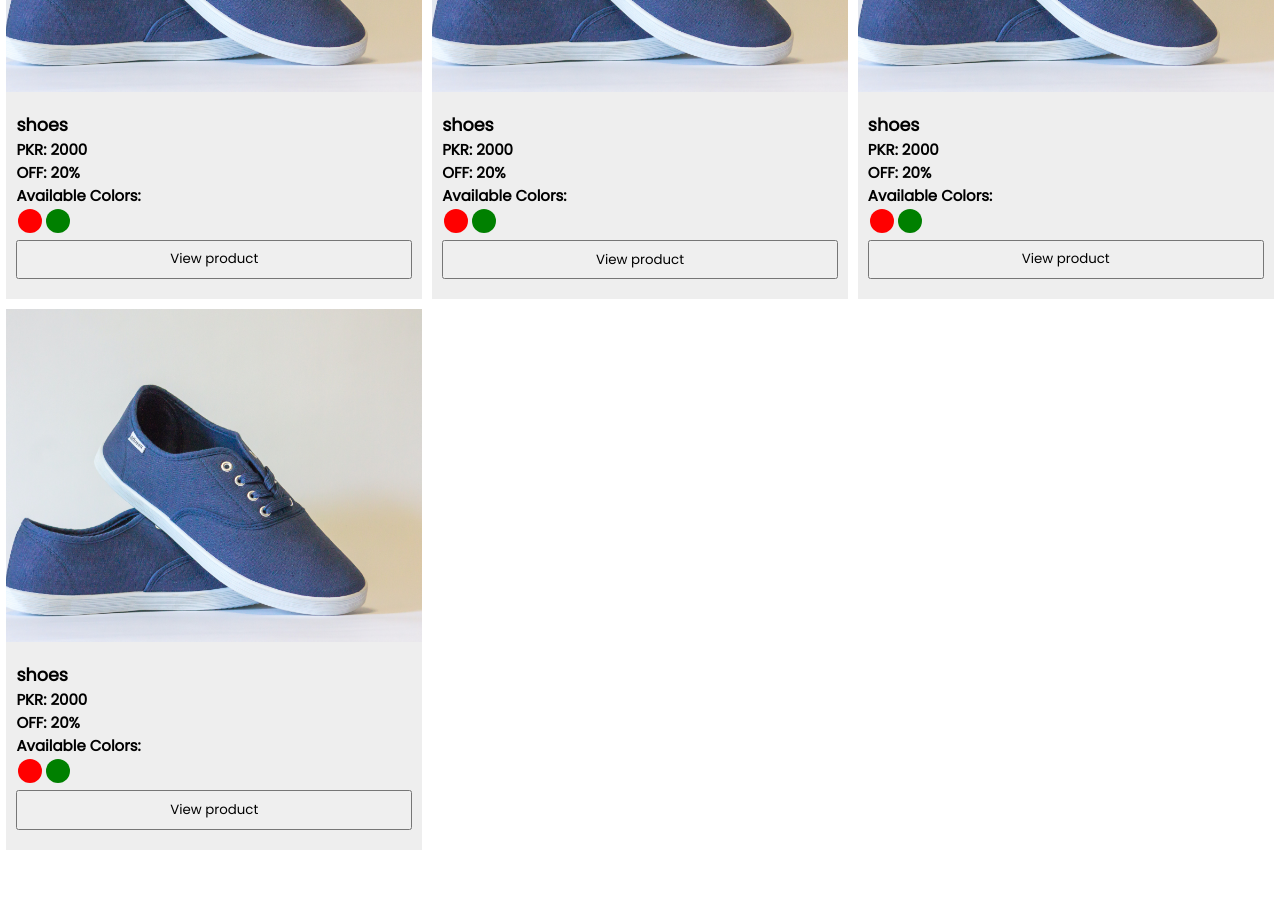
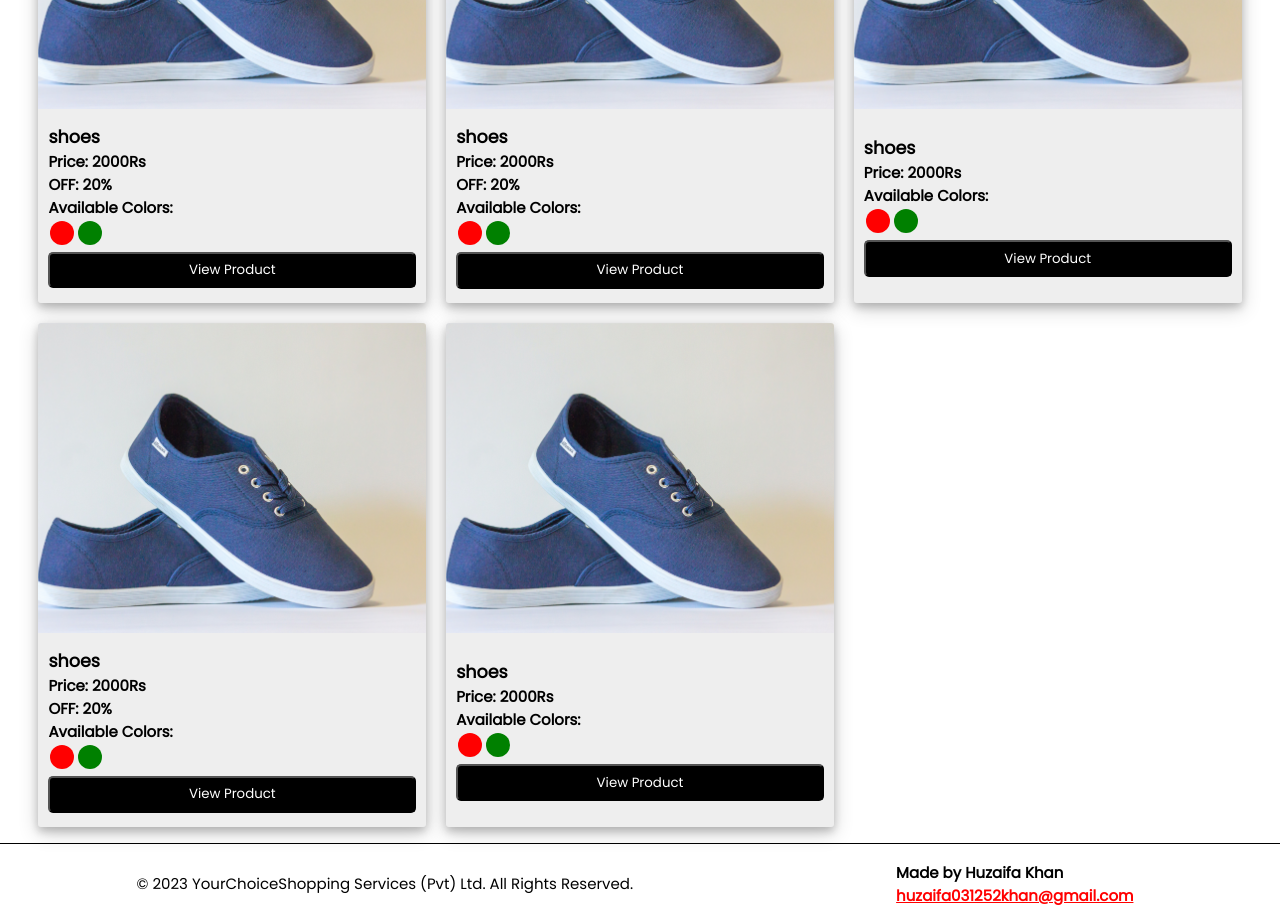
Before and after one commit to huzaifakhan0308/your-choice-frontend, a Next.js app: page /all in a window 1280 px wide. Shown: the part 440-1363 px from the top of the page. Before the commit the page ends 1290 px from the top, so only its background shows below. Built offline with nearby package versions, Linux system fonts and the light colour scheme; a web font is replaced by a local one.

Commit message:
add styles to details page

```diff
--- a/app/all/page.jsx
+++ b/app/all/page.jsx
@@ -51,7 +51,7 @@ function Page() {
       title: "shoes",
       img: shoes,
       price: "2000",
-      off: "20",
+      off: "",
       colors: ["red", "green"],
       gender: "female",
       type: "shoes",
@@ -66,6 +66,16 @@ function Page() {
       gender: "female",
       type: "shoes",
       _id: "6"
+    },
+    {
+      title: "shoes",
+      img: shoes,
+      price: "2000",
+      off: "",
+      colors: ["red", "green"],
+      gender: "female",
+      type: "shoes",
+      _id: "7"
     }
   ]
 
@@ -75,9 +85,10 @@ function Page() {
     localStorage.setItem("yourChoice-products-id", JSON.stringify(id))
   }
   return (
-    <div className={styles.container}>
+    <>
       <Navbar />
-      <h2>Explore our ALL Products Page – Your your-choice-shop for men, women, and kids products, carefully curated for your convenience</h2>
+      <main className={styles.container}>
+        <h1>Explore our ALL Products Page – Your your-choice-shop for men, women, and kids products, carefully curated for your convenience</h1>
         <div className={styles.menu}>
           <button
             className={selectedType === 'shoes' ? styles.selected : ''}
@@ -104,8 +115,8 @@ function Page() {
               <div className={styles.img} style={{ backgroundImage: `url(${e.img.src})` }} ></div>
               <div className={styles.detailDiv}>
                 <h3>{e.title}</h3>
-              <p>PKR: {e.price}</p>
-              {<p>OFF: {e.off}%</p>}
+                <p>Price: {e.price}Rs</p>
+                {e.off? <p>OFF: {e.off}%</p>: ""}
                 <div>Available Colors: <br />
                   <div className={styles.colorsDiv}>
                     {e.colors.map((color, index) => (
@@ -114,13 +125,23 @@ function Page() {
                   </div>
                 </div>
                 <Link className={styles.link} href="./details" onClick={() => setDetailsId(e._id)}>
-                <button>View product</button>
+                  <button>View Product</button>
                 </Link>
               </div>
             </div>
           ))}
         </div>
-    </div>
+      </main>
+      <footer className={styles.footer}>
+        © 2023 YourChoiceShopping Services (Pvt) Ltd. All Rights Reserved.
+        <span>
+          Made by Huzaifa Khan <br />
+          <a href='mailto:huzaifa031252khan@gmail.com' style={{ color: "red" }}>
+            huzaifa031252khan@gmail.com
+          </a>
+        </span>
+      </footer>
+    </>
   )
 }
 
--- a/app/all/page.module.css
+++ b/app/all/page.module.css
@@ -1,8 +1,13 @@
 .container {
-    display: flex;
-    flex-direction: column;
-    align-items: center;
-    width: 100%;
+  display: flex;
+  flex-direction: column;
+  align-items: center;
+  width: 100%;
+}
+
+.container h1 {
+  padding: 10px;
+  font-size: small;
 }
 
 .menu {
@@ -27,9 +32,10 @@
 .products {
   display: grid;
   grid-template-columns: repeat(1, 1fr);
-  gap: 10px;
+  gap: 20px;
   justify-items: center;
-  width: 99%;
+  width: 90%;
+  margin-top: 20px;
 }
 
 .cards {
@@ -37,6 +43,14 @@
   flex-direction: column;
   width: 100%;
   aspect-ratio: 1/1.3;
+  transition: 0.3s ease-in-out;
+  box-shadow: 0 4px 8px 0 rgba(0, 0, 0, 0.2), 0 6px 20px 0 rgba(0, 0, 0, 0.19);
+  border-radius: 3px;
+  overflow: hidden;
+}
+
+.cards:hover {
+  transform: scale(1.05);
 }
 
 .img {
@@ -78,11 +92,52 @@
 .detailDiv button {
   width: 100%;
   aspect-ratio: 1/0.1;
+  cursor: pointer;
+  background-color: black;
+  color: white;
+  border-radius: 5px;
+}
+
+.detailDiv button:hover {
+  background-color: rgba(0, 0, 0, 0);
+  color: black;
+}
+
+.detailDiv button:active {
+  background-color: rgba(0, 0, 0, 0.771);
+  color: white;
+}
+
+.footer {
+    min-height: 8vh;
+    display: flex;
+    align-items: center;
+    justify-content: space-around;
+    flex-direction: column;
+    border-top: 1px solid black;
+    font-size: small;
+    padding: 10px;
+    margin-top: 2vh;
+}
+
+.footer span {
+    font-weight: bold;
+    margin: 10px;
 }
 
 @media screen and (min-width: 550px) {
+  .container h1 {
+    font-size: x-large;
+  }
   .products {
     grid-template-columns: repeat(2, 1fr);
+    width: 94%;
+  }
+
+  .footer {
+        flex-direction: row;
+        height: 10vh;
+        font-size: 15px;
   }
   @media screen and (min-width: 850px) {
     .products {
--- a/app/details/page.module.css
+++ b/app/details/page.module.css
@@ -9,9 +9,10 @@
     width: 90%;
     height: 70vh;
     margin-top: 20px;
-    background-color: rgba(0, 0, 0, 0.095);
     border-radius: 5px;
-    padding: 20px;
+    overflow: hidden;
+    background-position: center;
+    background-size: cover;
 }
 
 .card {
@@ -19,6 +20,9 @@
     flex-direction: column;
     width: 100%;
     height: 100%;
+    background-color: rgba(248, 248, 248, 0.539);
+    padding: 20px;
+    font-weight: bold;
 }
 
 .imgSideDiv {
@@ -58,7 +62,7 @@
     justify-content: center;
     height: 100%;
     width: 100%;
-    padding: 10px;
+    padding: 20px;
 }
 
 .colorButtons button {
@@ -66,6 +70,7 @@
     height: 3vh;
     border-radius: 50%;
     margin: 3px;
+    cursor: pointer;
 }
 
 .sizesButtons button {
@@ -73,13 +78,48 @@
     height: 3vh;
     border: 1px solid rgba(0, 0, 0, 0.611);
     margin: 2px;
+    cursor: pointer;
 }
 
 .BuyBtn {
-    width: 18vh;
-    height: 4vh;
-    border-radius: 25px;
-    margin: 5px;
+  width: 22vh;
+  height: 5vh;
+  margin: 5px;
+  border-radius: 5px;
+  cursor: pointer;
+  font-size: larger;
+  z-index: 2;
+  background-color: black;
+  color: white;
+  transition: transform 0.3s ease;
+}
+
+.BuyBtn:hover {
+  background-color: rgba(255, 255, 255, 0);
+  color: black;
+  transform: scale(1.1);
+}
+
+.BuyBtn:active {
+  background-color: rgb(52, 52, 52);
+  color: rgb(255, 255, 255);
+}
+
+.footer {
+    min-height: 8vh;
+    display: flex;
+    align-items: center;
+    justify-content: space-around;
+    flex-direction: column;
+    border-top: 1px solid black;
+    font-size: small;
+    padding: 10px;
+    margin-top: 2vh;
+}
+
+.footer span {
+    font-weight: bold;
+    margin: 10px;
 }
 
 @media screen and (min-width: 500px) {
@@ -96,9 +136,10 @@
         width: 4vh;
     }
     .BuyBtn {
-        width: 20vh;
-        height: 5vh;
+      width: 30vh;
+      height: 6vh;
     }
+
     @media screen and (min-width: 900px) {
         .card {
             flex-direction: row;
@@ -107,5 +148,10 @@
             width: 4vh;
             height: 4vh;
         }
+        .footer {
+            flex-direction: row;
+            height: 10vh;
+            font-size: 15px;
+        }
     }
 }
--- a/app/main/page.jsx
+++ b/app/main/page.jsx
@@ -138,7 +138,7 @@ function Page() {
                 <h2>{product[currentProductIndex].title}</h2>
                 <p>Price: ${product[currentProductIndex].price}</p>
                 <p>Discount: {product[currentProductIndex].off}%</p>
-                <div>Available Colors: <br />
+                <div style={{ color: "red" }}>Available Colors: <br />
                   <div className={style.colorsDiv}>
                     {product[currentProductIndex].colors.map((color, index) => (
                       <div className={style.circles} style={{ backgroundColor: color }} key={index}></div>
--- a/app/main/page.module.css
+++ b/app/main/page.module.css
@@ -123,7 +123,6 @@
     width: 100%;
     min-height: 30vh;
     margin: 20px 0;
-    /* background-color: darkgray; */
 }
 
 .cards {
@@ -168,6 +167,7 @@
     border-top: 1px solid black;
     font-size: small;
     padding: 10px;
+    margin-top: 2vh;
 }
 
 .footer span {
--- a/app/navbar/navbar.jsx
+++ b/app/navbar/navbar.jsx
@@ -88,7 +88,7 @@ const Navbar = () => {
                         </>
                         :
                         <Link href="/contact" >
-                            <li>
+                            <li style={{ color: "red" }}>
                                 Contact us
                             </li>
                         </Link>}
```
Also changed, not shown: app/details/page.jsx (+27 -7 lines). Lines whose indentation alone changed are shown as unchanged.
